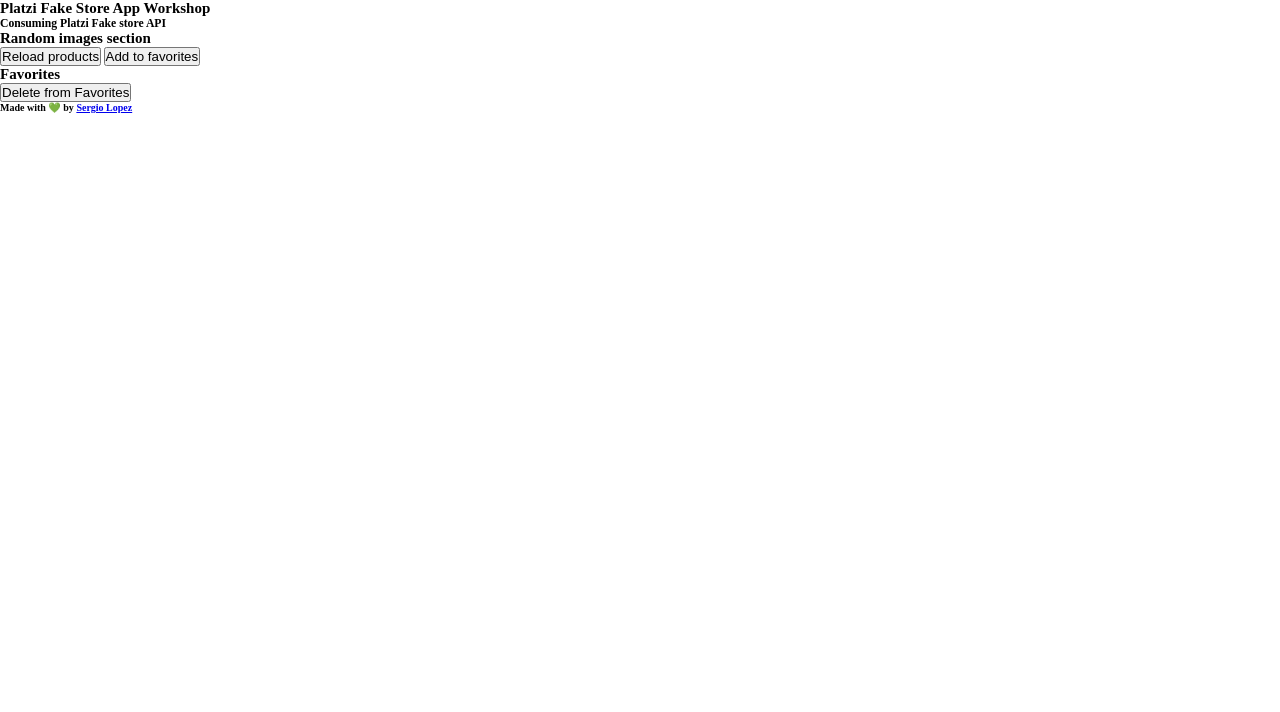
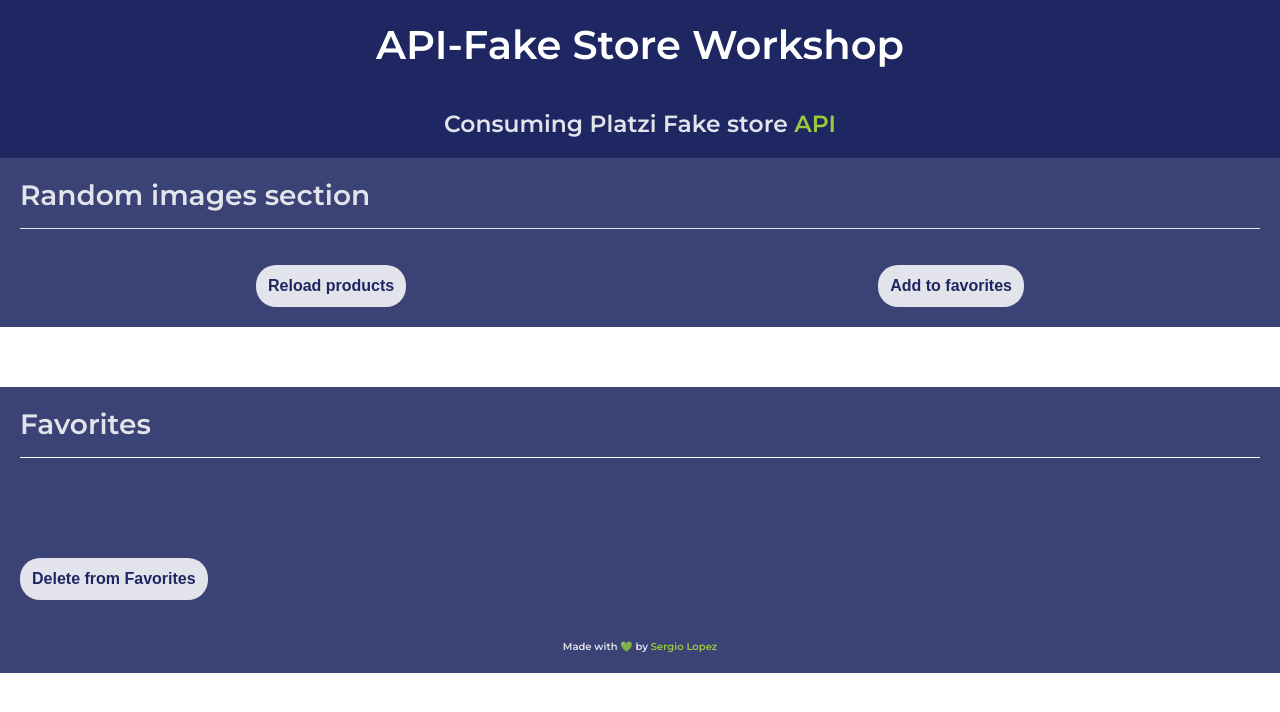
Before and after one commit to lopezolidev/API-consumption-practice-repo, a website: page src/index.html in a window 1280 px wide. Drawn offline with Linux system fonts and the light colour scheme; no server answers.

Commit message:
styling header, main section and footer

```diff
--- a/src/assets/style.css
+++ b/src/assets/style.css
@@ -13,11 +13,168 @@
 /* basic styling */
 
 :root {
-    --background-color: blue;
+    --main-color: #1E2762;
+    --secondary-color: #3A4276;
+    --tertiary-text-color: #E3E4EB;
+    --platzi-color: #98ca3f;
+    --subtitles-size: 2.8rem;
+    --buttons-font-size: 1.6rem;
+    --button-font-weight: 600;
 }
 /* creating variables */
 
 html {
     font-size: 62.5%;
+    font-family: 'Montserrat', sans-serif;
 }
-/* setting up html font sizing */
+/* setting up html font sizing and font-family*/
+
+body {
+    width: 100%;
+    display: flex;
+    flex-direction: column;
+    align-items: center;
+}
+/* implementing flexbox and grid extensively */
+
+
+/* =================== Header styles =================== */
+.top {
+    width: 100%;
+    display: flex;
+    flex-direction: column;
+    align-items: center;
+    flex-wrap: wrap;
+    gap: 4rem;
+    padding-block: 2rem;
+    background-color: var(--main-color);
+    color: white;
+    font-weight: 600;
+    font-size: 2rem;
+    text-align: center;
+}
+
+.top h3 {
+    color: var(--tertiary-text-color)
+}
+
+.top h3 a {
+    text-decoration: none;
+    color: var(--platzi-color);
+}
+
+/* =================== Random pics section styles =================== */
+
+        /* ========== Buttons bar section ========== */
+.buttons-section {
+    display: flex;
+    flex-direction: column;
+    align-items: flex-start;
+    gap: 3.6rem;
+    padding: 2rem;
+    width: 100%;
+    background-color: var(--secondary-color);
+}
+
+.buttons-section h2 {
+    width: 100%;
+    font-size: var(--subtitles-size);
+    padding-block-end: 1.6rem;
+    border-block-end: 0.1rem solid var(--tertiary-text-color);
+    color: var(--tertiary-text-color);
+}
+
+.buttons-section .buttons-bar {
+    width: 100%;
+    display: flex;
+    justify-content: space-around;
+}
+
+.buttons-bar button {
+    padding: 1.2rem;
+    outline: none;
+    border: none;
+    border-radius: 2rem;
+    background-color: var(--tertiary-text-color);
+    color: var(--main-color);
+    font-weight: var(--button-font-weight);
+    font-size: var(--buttons-font-size);
+    text-align: center;
+}
+
+        /* ========== Random pics section ========== */
+
+.images-section {
+    width: 100%;
+    padding: 3rem;
+    display: grid;
+    gap: 2rem;
+    grid-template-columns: repeat(auto-fill, minmax(30rem, 1fr));
+    justify-items: stretch;
+    align-content: center;
+    align-items: center;
+}
+
+.images-section .newImg {
+    width: 100%;
+    border-radius: 1.6rem;
+}
+
+/*  =================== Favorites section styles =================== */
+
+.favorites-section {
+    display: flex;
+    flex-direction: column;
+    gap: 2rem;
+    padding: 2rem;
+    width: 100%;
+    background-color: var(--secondary-color);
+}
+
+.favorites-section h2 {
+    color: var(--tertiary-text-color);
+    padding-block-end: 1.6rem;
+    border-block-end: 0.1rem solid white;
+    font-size: var(--subtitles-size);
+}
+
+.favorites-section .favorite-imgs {
+    width: 100%;
+    padding: 3rem;
+    display: grid;
+    gap: 2rem;
+    grid-template-columns: repeat(auto-fill, minmax(30rem, 1fr));
+    justify-items: stretch;
+    align-content: center;
+    align-items: center;
+}
+
+.favorites-section button {
+    text-align: center;
+    border: none;
+    outline: none;
+    width: max-content;
+    padding: 1.2rem;
+    background-color: var(--tertiary-text-color);
+    color: var(--main-color);
+    border-radius: 2rem;
+    font-size: var(--buttons-font-size);
+    font-weight: var(--button-font-weight);
+}
+
+
+/*  =================== footer styles =================== */
+
+footer {
+    width: 100%;
+    display: flex;
+    justify-content: center;
+    padding: 2rem;
+    color: var(--tertiary-text-color);
+    background-color: var(--secondary-color);
+}
+
+footer a {
+    text-decoration: none;
+    color: var(--platzi-color);
+}
--- a/src/index.html
+++ b/src/index.html
@@ -6,12 +6,15 @@
     <meta name="viewport" content="width=device-width, initial-scale=1.0">
     <title>Platzi Fake Store App</title>
     <link rel="stylesheet" href="./assets/style.css">
+    <link rel="preconnect" href="https://fonts.googleapis.com">
+    <link rel="preconnect" href="https://fonts.gstatic.com" crossorigin>
+    <link href="https://fonts.googleapis.com/css2?family=Montserrat:wght@300;400;600&display=swap" rel="stylesheet">
 </head>
 <body>
-    <section class="top">
-        <h1>Platzi Fake Store App Workshop</h1>
-        <h3>Consuming Platzi Fake store API</h3>
-    </section>
+    <header class="top">
+        <h1>API-Fake Store Workshop</h1>
+        <h3>Consuming Platzi Fake store <a href="https://fakeapi.platzi.com/">API</a></h3>
+    </header>
     <nav class="buttons-section">
         <h2>Random images section</h2>
         <div class="buttons-bar">
--- a/src/logic.js
+++ b/src/logic.js
@@ -17,7 +17,7 @@
     const image_array = []
     //this image array will be filled with JS created images
 
-    for (let i = 0; i < 10; i++){
+    for (let i = 0; i < 9; i++){
         let newImg = document.createElement("img")
         //creating image
 
```
